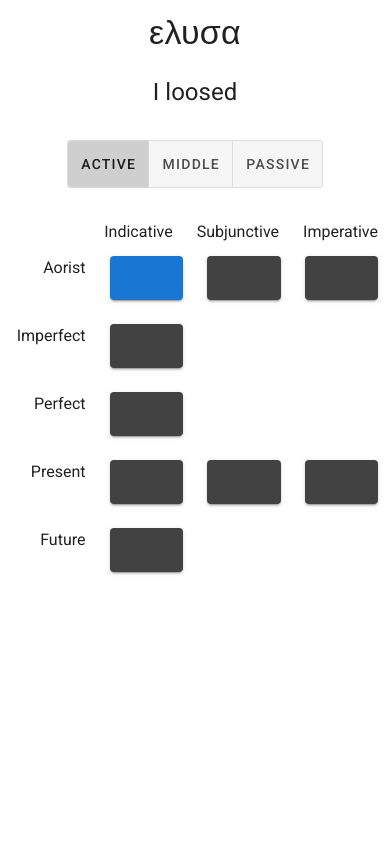
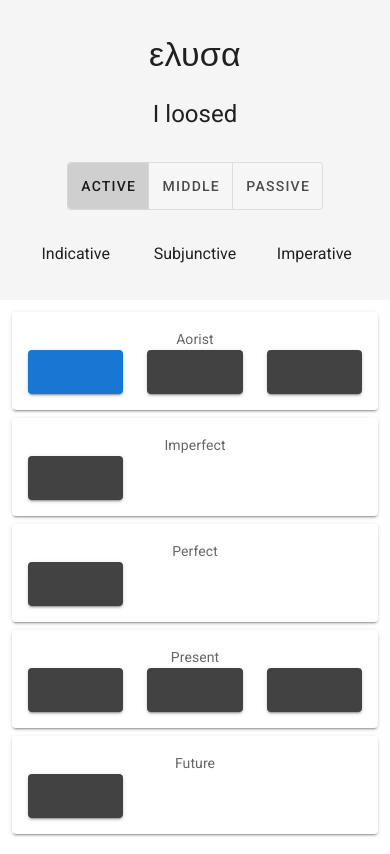
Before and after one commit to dreblen/koine-verbviz, a Vue app: page / in a window 390 px wide. Built offline with nearby package versions, Linux system fonts and the light colour scheme.

Commit message:
Design - Improved Layout
-Changed main information display so it’s fixed at the top of the
screen (helpful for small screens).
-Changed the tense listings so the tense name is in a card rather than
wasting horizontal space as a row heading.

```diff
--- a/src/views/Home.vue
+++ b/src/views/Home.vue
@@ -1,4 +1,6 @@
 <template>
+  <v-container>
+    <v-app-bar app elevate-on-scroll height="300">
       <v-container>
         <v-row>
           <v-col class="display-1 text-center">{{ gloss.greek }}</v-col>
@@ -14,12 +16,17 @@
           </v-btn-toggle>
         </v-row>
         <v-row>
-      <v-col />
           <v-col v-for="mood in allowedMoods" :key="mood" class="text-center">{{ mood }}</v-col>
         </v-row>
+      </v-container>
+    </v-app-bar>
+    <v-row>
+      <v-col>
         <v-item-group mandatory>
-      <v-row v-for="tense in tenses" :key="tense">
-        <v-col class="text-right">{{ tense }}</v-col>
+          <v-card v-for="tense in tenses" :key="tense" class="mb-2">
+            <v-card-text class="text-center">
+              {{ tense }}
+              <v-row>
                 <v-col v-for="mood in allowedMoods" :key="mood">
                   <!--
                   We want the column here no matter what for spacing, but only create an
@@ -35,7 +42,11 @@
                   </v-item>
                 </v-col>
               </v-row>
+            </v-card-text>
+          </v-card>
         </v-item-group>
+      </v-col>
+    </v-row>
   </v-container>
 </template>
 
```
Lines whose indentation alone changed are shown as unchanged.
